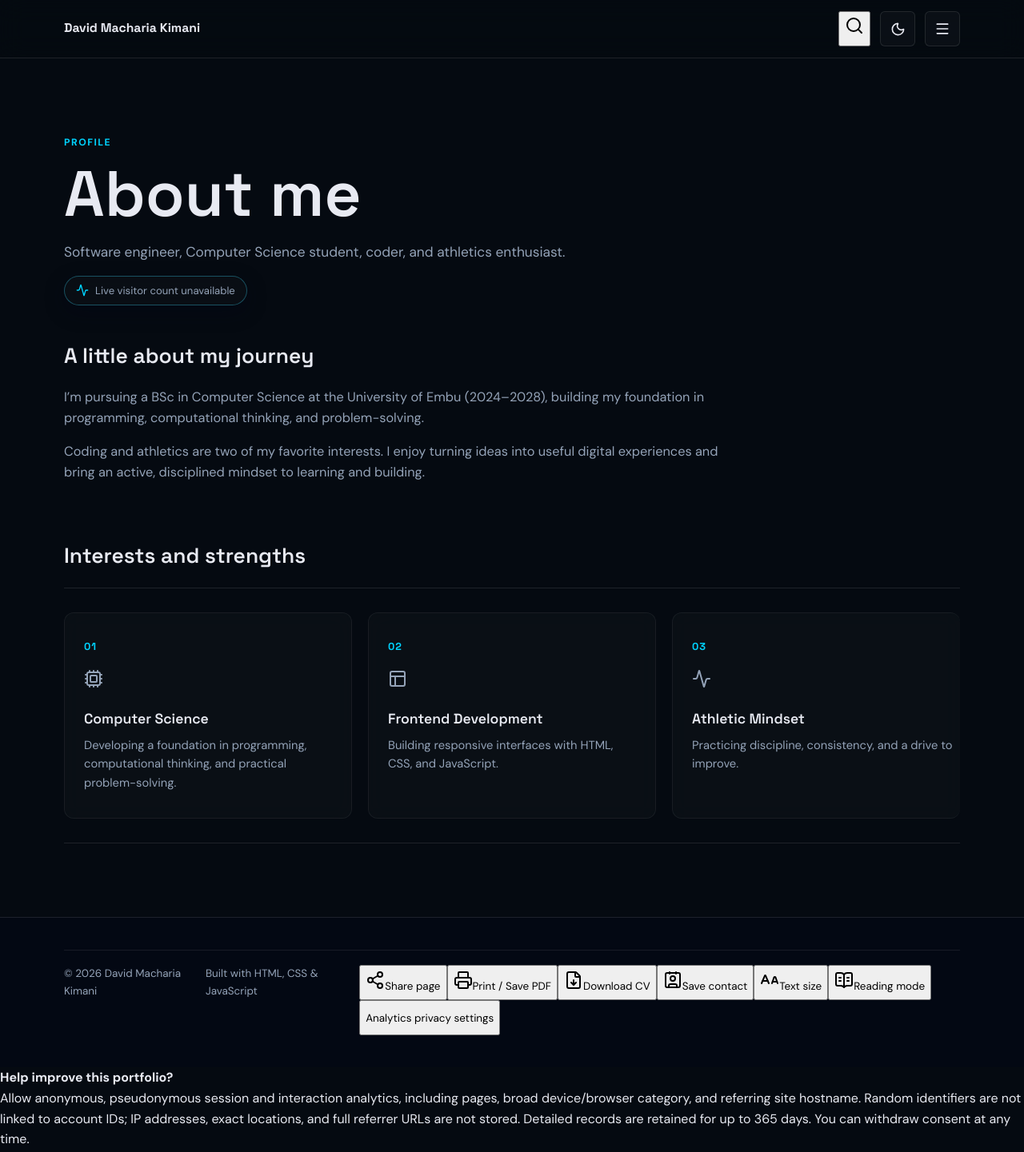
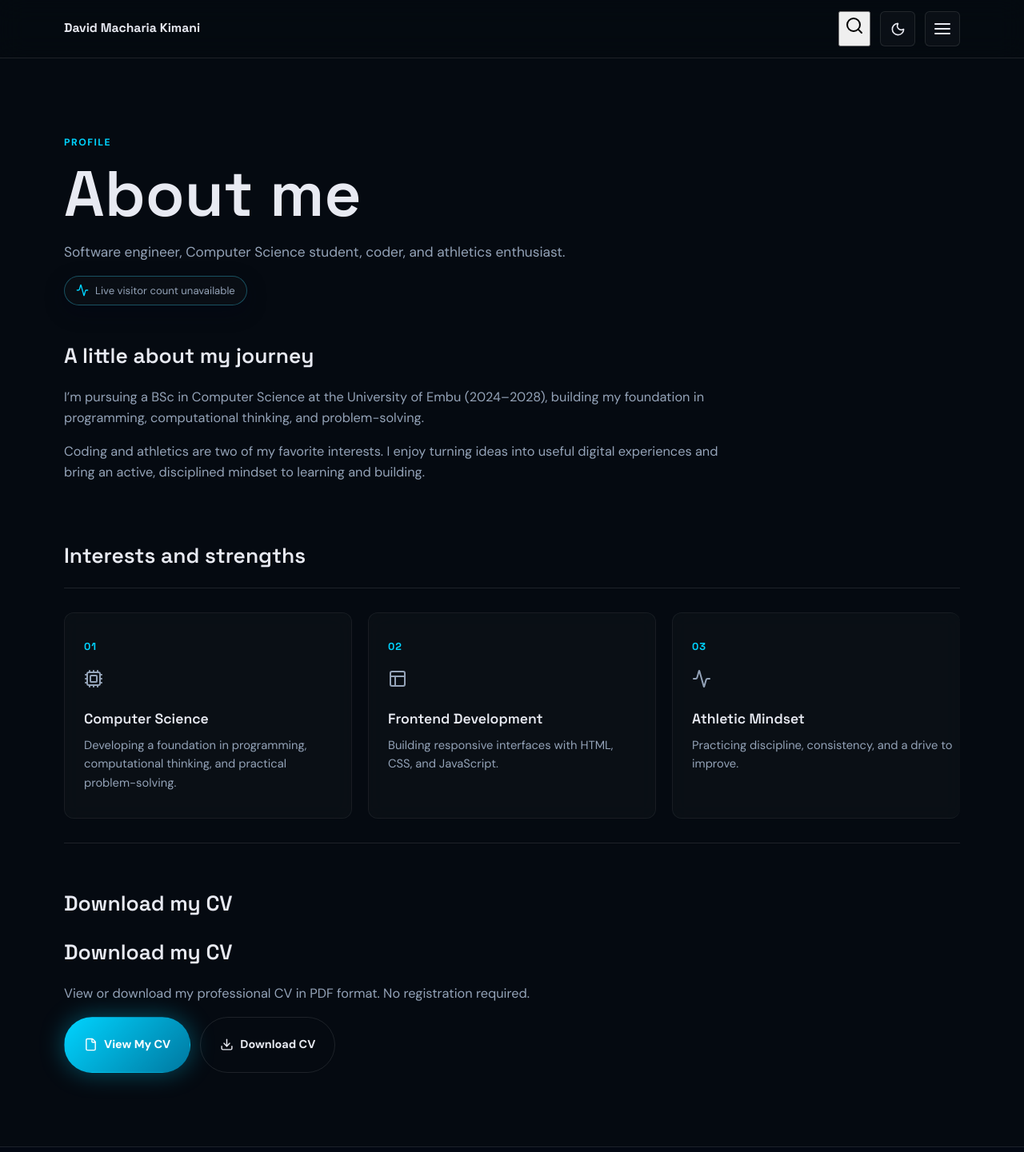
Before and after one commit to machariakimani69-rgb/My-portifolio-, a website: page about.html in a window 1280 px wide. Shown: the top 1441 px of the page at 80% size. Drawn offline with nearby package versions, Linux system fonts and the light colour scheme; no server answers.

Commit message:
Final release: CV integration, hamburger menu, and visual design
- Add CV PDF to public/David_Kimani_CV.pdf
- Add Download My CV button to hero section
- Add View/Download CV options to About page
- Replace Vercel Blob Lucide icons with CSS-drawn hamburger menu (three lines, X animation)
- Add glassmorphism design system with dark navy and electric-blue branding
- Add animated hero section with typing effect
- Add interactive skills section with technology cards
- Replace Vercel Blob with temporary local file storage
- Remove all Vercel-specific dependencies and configuration
- All 7 tests pass

```diff
--- a/page-shell.js
+++ b/page-shell.js
@@ -19,6 +19,7 @@ const pageDefinitions = {
     blocks: [
       { heading: 'A little about my journey', type: 'about' },
       { heading: 'Interests and strengths', type: 'focus' },
+      { heading: 'Download my CV', type: 'cv-download' },
     ],
   },
   skills: {
@@ -284,7 +285,44 @@ function renderBlock(block) {
     section.append(contacts);
   } else if (block.type === 'contact-note') {
     section.append(createElement('div', 'page-copy', 'I’m a software engineer and Computer Science student at the University of Embu. I’m open to genuine conversations about software, coding, and collaboration.'));
+  } else if (block.type === 'cv-download') {
+    section.append(renderCvDownload());
   }
+
+  return section;
+}
+
+function renderCvDownload() {
+  const section = createElement('section', 'page-block cv-download-section', '');
+  section.append(createElement('h2', '', 'Download my CV'));
+
+  const copy = createElement('div', 'page-copy', '');
+  copy.append(createElement('p', '', 'View or download my professional CV in PDF format. No registration required.'));
+  section.append(copy);
+
+  const actions = createElement('div', 'cv-actions', '');
+  const viewLink = createElement('a', 'btn btn-primary', '');
+  viewLink.href = '/public/David_Kimani_CV.pdf';
+  viewLink.target = '_blank';
+  viewLink.rel = 'noopener noreferrer';
+  viewLink.setAttribute('aria-label', 'View CV in browser');
+  const viewIcon = createElement('i', '', '');
+  viewIcon.dataset.lucide = 'file';
+  viewIcon.setAttribute('aria-hidden', 'true');
+  viewLink.append(viewIcon, document.createTextNode(' View My CV'));
+
+  const downloadLink = createElement('a', 'btn btn-secondary', '');
+  downloadLink.href = '/public/David_Kimani_CV.pdf';
+  downloadLink.download = 'David_Kimani_CV.pdf';
+  downloadLink.rel = 'noopener noreferrer';
+  downloadLink.setAttribute('aria-label', 'Download CV as PDF');
+  const downloadIcon = createElement('i', '', '');
+  downloadIcon.dataset.lucide = 'download';
+  downloadIcon.setAttribute('aria-hidden', 'true');
+  downloadLink.append(downloadIcon, document.createTextNode(' Download CV'));
+
+  actions.append(viewLink, downloadLink);
+  section.append(actions);
 
   return section;
 }
@@ -341,12 +379,12 @@ if (pageDefinition && pageRoot) {
   menuButton.setAttribute('aria-label', 'Open navigation menu');
   menuButton.setAttribute('aria-controls', 'navLinks');
   menuButton.setAttribute('aria-expanded', 'false');
-  [['menu-icon-open', 'menu'], ['menu-icon-close', 'x']].forEach(([className, iconName]) => {
-    const icon = createElement('i', className, '');
-    icon.dataset.lucide = iconName;
-    icon.setAttribute('aria-hidden', 'true');
-    menuButton.append(icon);
+  const menuLines = createElement('div', 'menu-lines', '');
+  [['top', ''], ['middle', ''], ['bottom', '']].forEach(([className]) => {
+    const line = createElement('span', 'menu-line ' + className, '');
+    menuLines.append(line);
   });
+  menuButton.append(menuLines);
   navWrap.append(brand, navigation, themeButton, menuButton);
   header.append(navWrap);
 
--- a/pages.css
+++ b/pages.css
@@ -154,8 +154,7 @@ button {
 	stroke-width: 1.8;
 }
 
-.theme-toggle,
-.menu-toggle {
+.theme-toggle {
 	display: inline-flex;
 	align-items: center;
 	justify-content: center;
@@ -185,22 +184,69 @@ button {
 }
 
 .menu-toggle {
-	grid-column: 4;
-	grid-row: 1;
+	display: inline-flex;
+	align-items: center;
+	justify-content: center;
+	min-width: 44px;
+	min-height: 44px;
+	padding: 0;
+	border: 1px solid var(--line);
+	border-radius: 6px;
+	background: var(--panel);
+	color: var(--ink);
+	cursor: pointer;
+	position: relative;
 }
 
 .menu-toggle svg {
-	width: 20px;
-	height: 20px;
-}
-
-.menu-icon-close,
-.menu-toggle[aria-expanded="true"] .menu-icon-open {
 	display: none;
 }
 
-.menu-toggle[aria-expanded="true"] .menu-icon-close {
-	display: block;
+/* Hamburger three-line icon */
+.menu-lines {
+	position: relative;
+	width: 20px;
+	height: 14px;
+	display: flex;
+	flex-direction: column;
+	justify-content: center;
+	gap: 4px;
+}
+
+.menu-line {
+	width: 100%;
+	height: 2px;
+	background: var(--ink);
+	border-radius: 2px;
+	transition: all 0.3s cubic-bezier(0.4, 0, 0.2, 1);
+	transform-origin: center;
+}
+
+.menu-line.top {
+	transform-origin: top left;
+}
+
+.menu-line.bottom {
+	transform-origin: bottom left;
+}
+
+/* Open state: lines transform into an X */
+.menu-toggle[aria-expanded="true"] .menu-line.top {
+	transform: rotate(45deg) translate(5px, 6px);
+}
+
+.menu-toggle[aria-expanded="true"] .menu-line.middle {
+	opacity: 0;
+	transform: scaleX(0);
+}
+
+.menu-toggle[aria-expanded="true"] .menu-line.bottom {
+	transform: rotate(-45deg) translate(5px, -6px);
+}
+
+.menu-toggle:focus-visible {
+	outline: 3px solid var(--primary);
+	outline-offset: 2px;
 }
 
 /* ===== Main ===== */
@@ -280,6 +326,61 @@ main {
 	background: var(--panel);
 	color: var(--ink);
 	font-size: 0.88rem;
+}
+
+/* ===== CV download section ===== */
+.cv-actions {
+	display: flex;
+	flex-wrap: wrap;
+	gap: 12px;
+	margin-top: 16px;
+}
+
+.cv-actions .btn {
+	min-height: 46px;
+	padding: 11px 24px;
+	border-radius: 50px;
+	border: 1px solid var(--line);
+	background: var(--panel);
+	color: var(--ink);
+	font-weight: 700;
+	cursor: pointer;
+	transition: all 0.25s ease;
+	display: inline-flex;
+	align-items: center;
+	justify-content: center;
+	gap: 8px;
+	font-size: 0.9rem;
+}
+
+.cv-actions .btn svg {
+	width: 17px;
+	height: 17px;
+}
+
+.cv-actions .btn-primary {
+	background: linear-gradient(135deg, var(--primary), #0078a0);
+	border-color: transparent;
+	color: #ffffff;
+	box-shadow: 0 0 30px var(--primary-glow);
+}
+
+.cv-actions .btn-primary:hover {
+	box-shadow: 0 0 45px var(--primary-glow);
+	transform: translateY(-2px);
+	border-color: transparent;
+	color: #ffffff;
+}
+
+.cv-actions .btn-secondary {
+	background: transparent;
+	color: var(--ink);
+}
+
+.cv-actions .btn-secondary:hover {
+	background: rgba(255, 255, 255, 0.05);
+	border-color: var(--primary);
+	color: var(--primary);
 }
 
 /* ===== Info grid / cards ===== */
--- a/style.css
+++ b/style.css
@@ -275,88 +275,68 @@ a {
 	grid-column: 4;
 	grid-row: 1;
 	display: inline-flex;
-}
-
-.nav-links svg,
-.contact-links svg {
-	width: 17px;
-	height: 17px;
-	flex: 0 0 auto;
-	stroke-width: 1.8;
-}
-
-.menu-toggle {
-	display: inline-flex;
 	align-items: center;
 	justify-content: center;
 	min-width: 44px;
 	min-height: 44px;
-	color: var(--ink);
-}
-
-.nav-links svg,
-.contact-links svg {
-	width: 17px;
-	height: 17px;
-	flex: 0 0 auto;
-	stroke-width: 1.8;
-}
-
-.menu-toggle {
-	display: inline-flex;
-	align-items: center;
-	justify-content: center;
-	min-width: 44px;
-	min-height: 44px;
-	color: var(--ink);
-	border: 1px solid var(--line);
-	border-radius: 6px;
-	background: var(--panel);
-	cursor: pointer;
-}
-
-.theme-toggle {
-	display: inline-flex;
-	align-items: center;
-	justify-content: center;
-	width: 44px;
-	min-width: 44px;
-	height: 44px;
-	flex: 0 0 auto;
 	padding: 0;
 	border: 1px solid var(--line);
 	border-radius: 6px;
 	background: var(--panel);
 	color: var(--ink);
 	cursor: pointer;
+	position: relative;
 }
 
-.theme-toggle svg {
-	width: 19px;
-	height: 19px;
-}
-
-.theme-icon-sun,
-:root[data-theme="dark"] .theme-icon-moon {
+.menu-toggle svg {
 	display: none;
 }
 
-:root[data-theme="dark"] .theme-icon-sun {
-	display: block;
+/* Hamburger three-line icon */
+.menu-lines {
+	position: relative;
+	width: 20px;
+	height: 14px;
+	display: flex;
+	flex-direction: column;
+	justify-content: center;
+	gap: 4px;
 }
 
-.menu-toggle svg {
-	width: 20px;
-	height: 20px;
+.menu-line {
+	width: 100%;
+	height: 2px;
+	background: var(--ink);
+	border-radius: 2px;
+	transition: all 0.3s cubic-bezier(0.4, 0, 0.2, 1);
+	transform-origin: center;
 }
 
-.menu-icon-close,
-.menu-toggle[aria-expanded="true"] .menu-icon-open {
-	display: none;
+.menu-line.top {
+	transform-origin: top left;
 }
 
-.menu-toggle[aria-expanded="true"] .menu-icon-close {
-	display: block;
+.menu-line.bottom {
+	transform-origin: bottom left;
+}
+
+/* Open state: lines transform into an X */
+.menu-toggle[aria-expanded="true"] .menu-line.top {
+	transform: rotate(45deg) translate(5px, 6px);
+}
+
+.menu-toggle[aria-expanded="true"] .menu-line.middle {
+	opacity: 0;
+	transform: scaleX(0);
+}
+
+.menu-toggle[aria-expanded="true"] .menu-line.bottom {
+	transform: rotate(-45deg) translate(5px, -6px);
+}
+
+.menu-toggle:focus-visible {
+	outline: 3px solid var(--primary);
+	outline-offset: 2px;
 }
 
 /* ===== Buttons ===== */
```
Also changed, not shown: index.html (+7 -4 lines), 1 other file.
